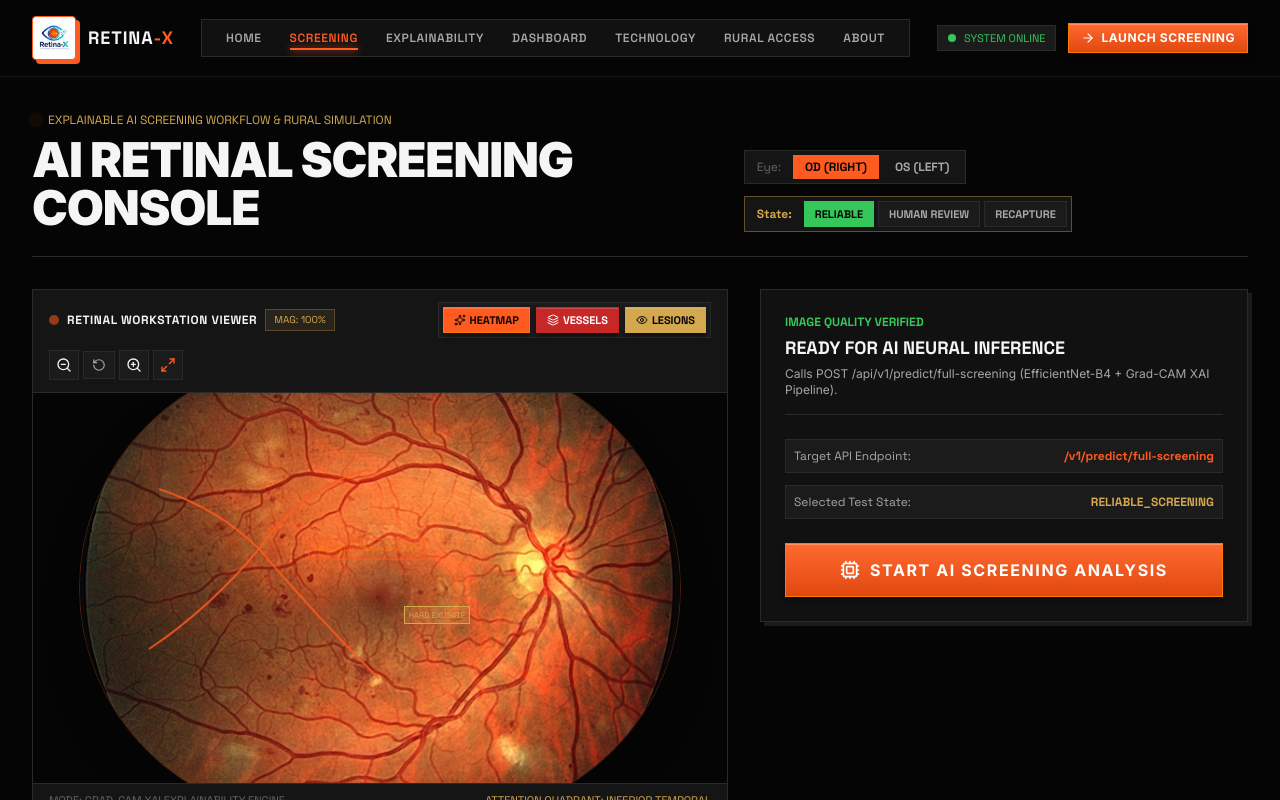
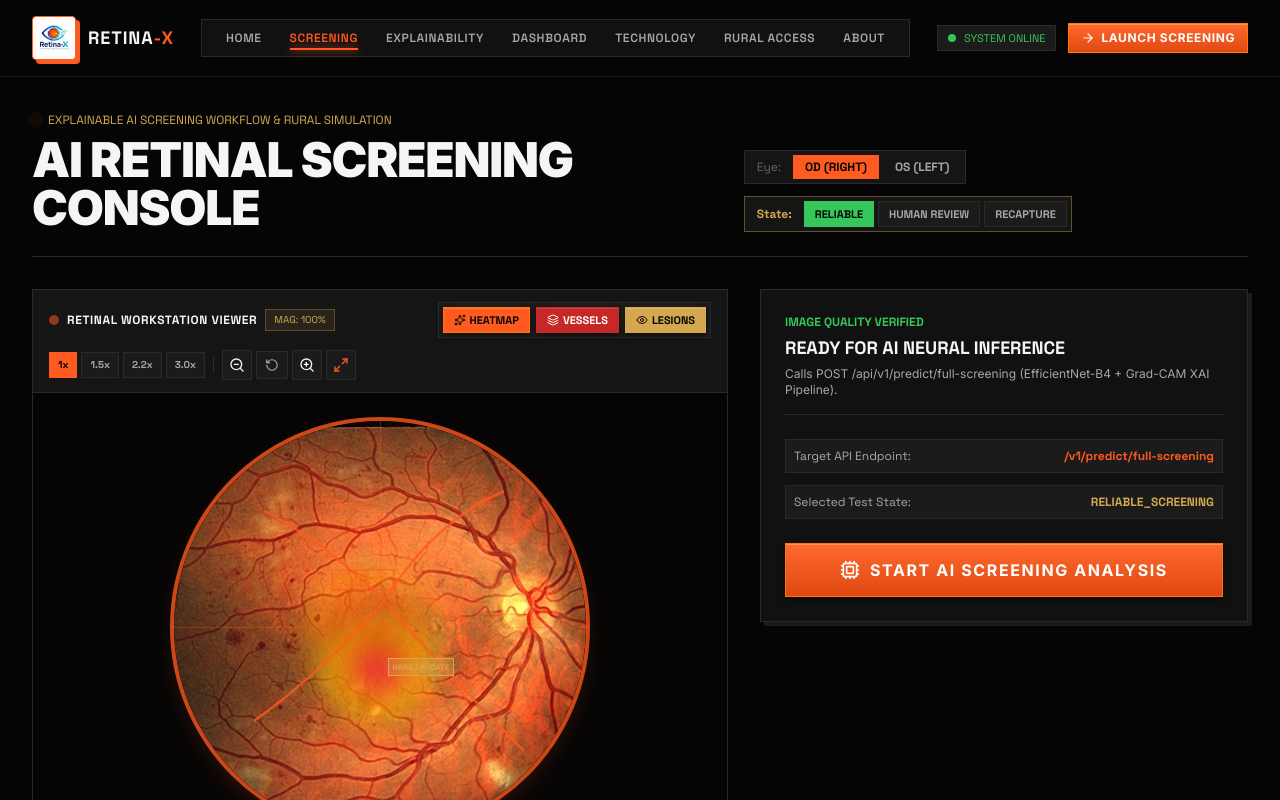
Before and after one commit to dhyaneshdhyanesh739-ship-it/Retinal-Diabetes, a React (Vite) app in the folder client/: page /screening in a window 1280 px wide. Both pictures are taken after a click on the button "Sample 1: Moderate DR (Lesions)". Shown: the top 800 px of the page. Built offline with nearby package versions, Linux system fonts and the light colour scheme.

Commit message:
Fix oval shape distortion and implement interactive zoom & pan in Retinal Workstation Viewer

```diff
--- a/client/src/components/screening/ImageViewer.tsx
+++ b/client/src/components/screening/ImageViewer.tsx
@@ -1,6 +1,5 @@
 import React, { useState } from 'react';
-import { ZoomIn, ZoomOut, RotateCcw, Maximize2, Layers, Eye, Sparkles, Sliders, Shield } from 'lucide-react';
-import { Button } from '../common/Button';
+import { ZoomIn, ZoomOut, RotateCcw, Maximize2, Layers, Eye, Sparkles, RefreshCw } from 'lucide-react';
 
 interface ImageViewerProps {
   imageSrc: string;
@@ -16,17 +15,69 @@ export const ImageViewer: React.FC<ImageViewerProps> = ({
   showLesions = true,
 }) => {
   const [zoom, setZoom] = useState(1);
+  const [pan, setPan] = useState({ x: 0, y: 0 });
+  const [isDragging, setIsDragging] = useState(false);
+  const [dragStart, setDragStart] = useState({ x: 0, y: 0 });
+
   const [activeHeatmap, setActiveHeatmap] = useState(heatmapOverlay);
   const [activeVessels, setActiveVessels] = useState(showVessels);
   const [activeLesions, setActiveLesions] = useState(showLesions);
   const [isFullscreen, setIsFullscreen] = useState(false);
 
-  const handleZoomIn = () => setZoom((prev) => Math.min(prev + 0.25, 3));
-  const handleZoomOut = () => setZoom((prev) => Math.max(prev - 0.25, 0.75));
-  const handleReset = () => setZoom(1);
+  // Zoom Handler Functions
+  const handleZoomIn = () => {
+    setZoom((prev) => Math.min(prev + 0.35, 3.5));
+  };
+
+  const handleZoomOut = () => {
+    setZoom((prev) => {
+      const next = Math.max(prev - 0.35, 1);
+      if (next === 1) setPan({ x: 0, y: 0 });
+      return next;
+    });
+  };
+
+  const handleReset = () => {
+    setZoom(1);
+    setPan({ x: 0, y: 0 });
+  };
+
+  const setPresetZoom = (val: number) => {
+    setZoom(val);
+    if (val === 1) setPan({ x: 0, y: 0 });
+  };
+
+  // Mouse Drag / Pan Handlers
+  const handleMouseDown = (e: React.MouseEvent) => {
+    if (zoom > 1) {
+      setIsDragging(true);
+      setDragStart({ x: e.clientX - pan.x, y: e.clientY - pan.y });
+    }
+  };
+
+  const handleMouseMove = (e: React.MouseEvent) => {
+    if (isDragging && zoom > 1) {
+      setPan({
+        x: e.clientX - dragStart.x,
+        y: e.clientY - dragStart.y,
+      });
+    }
+  };
+
+  const handleMouseUp = () => setIsDragging(false);
+
+  // Wheel Zoom
+  const handleWheel = (e: React.WheelEvent) => {
+    e.preventDefault();
+    if (e.deltaY < 0) {
+      handleZoomIn();
+    } else {
+      handleZoomOut();
+    }
+  };
 
   return (
-    <div className={`relative bg-bg-darkest border border-surface-border overflow-hidden skeo-panel flex flex-col ${isFullscreen ? 'fixed inset-0 z-50 p-4' : 'w-full'}`}>
+    <div className={`relative bg-bg-darkest border border-surface-border overflow-hidden flex flex-col ${isFullscreen ? 'fixed inset-0 z-50 p-4' : 'w-full'}`}>
 
       {/* Top Equipment Header Controls Bar */}
       <div className="flex flex-wrap items-center justify-between gap-3 px-4 py-3 bg-surface-1 border-b border-surface-border font-mono text-xs">
@@ -40,11 +91,11 @@ export const ImageViewer: React.FC<ImageViewerProps> = ({
           </span>
         </div>
 
-        {/* Tactile Skeuomorphic Toggles */}
+        {/* Tactile Skeuomorphic Layer Toggles */}
         <div className="flex items-center gap-1.5 bg-surface-2 p-1 border border-surface-border">
           <button
             onClick={() => setActiveHeatmap(!activeHeatmap)}
-            className={`px-2.5 py-1 text-[11px] font-bold uppercase transition-all flex items-center gap-1 border ${
+            className={`px-2.5 py-1 text-[11px] font-bold uppercase transition-all flex items-center gap-1 border cursor-pointer ${
               activeHeatmap
                 ? 'bg-accent-orange text-bg-darkest border-accent-bright shadow-skeuo-btn'
                 : 'bg-surface-3 text-text-secondary border-surface-border hover:text-text-primary'
@@ -55,7 +106,7 @@ export const ImageViewer: React.FC<ImageViewerProps> = ({
 
           <button
             onClick={() => setActiveVessels(!activeVessels)}
-            className={`px-2.5 py-1 text-[11px] font-bold uppercase transition-all flex items-center gap-1 border ${
+            className={`px-2.5 py-1 text-[11px] font-bold uppercase transition-all flex items-center gap-1 border cursor-pointer ${
               activeVessels
                 ? 'bg-accent-crimson text-white border-accent-crimson shadow-skeuo-btn'
                 : 'bg-surface-3 text-text-secondary border-surface-border hover:text-text-primary'
@@ -66,7 +117,7 @@ export const ImageViewer: React.FC<ImageViewerProps> = ({
 
           <button
             onClick={() => setActiveLesions(!activeLesions)}
-            className={`px-2.5 py-1 text-[11px] font-bold uppercase transition-all flex items-center gap-1 border ${
+            className={`px-2.5 py-1 text-[11px] font-bold uppercase transition-all flex items-center gap-1 border cursor-pointer ${
               activeLesions
                 ? 'bg-accent-gold text-bg-darkest border-accent-gold shadow-skeuo-btn'
                 : 'bg-surface-3 text-text-secondary border-surface-border hover:text-text-primary'
@@ -76,69 +127,116 @@ export const ImageViewer: React.FC<ImageViewerProps> = ({
           </button>
         </div>
 
-        {/* Zoom Controls */}
+        {/* Zoom & Magnification Controls */}
         <div className="flex items-center gap-1">
+          {/* Quick Preset Badges */}
+          <button
+            onClick={() => setPresetZoom(1)}
+            className={`px-2 py-1 border text-[10px] font-bold transition-all cursor-pointer ${zoom === 1 ? 'bg-accent-orange text-bg-darkest border-accent-orange' : 'bg-surface-2 text-text-secondary border-surface-border hover:text-text-primary'}`}
+          >
+            1x
+          </button>
+          <button
+            onClick={() => setPresetZoom(1.5)}
+            className={`px-2 py-1 border text-[10px] font-bold transition-all cursor-pointer ${zoom === 1.5 ? 'bg-accent-orange text-bg-darkest border-accent-orange' : 'bg-surface-2 text-text-secondary border-surface-border hover:text-text-primary'}`}
+          >
+            1.5x
+          </button>
+          <button
+            onClick={() => setPresetZoom(2.2)}
+            className={`px-2 py-1 border text-[10px] font-bold transition-all cursor-pointer ${zoom === 2.2 ? 'bg-accent-orange text-bg-darkest border-accent-orange' : 'bg-surface-2 text-text-secondary border-surface-border hover:text-text-primary'}`}
+          >
+            2.2x
+          </button>
+          <button
+            onClick={() => setPresetZoom(3.0)}
+            className={`px-2 py-1 border text-[10px] font-bold transition-all cursor-pointer ${zoom === 3.0 ? 'bg-accent-orange text-bg-darkest border-accent-orange' : 'bg-surface-2 text-text-secondary border-surface-border hover:text-text-primary'}`}
+          >
+            3.0x
+          </button>
+
+          <div className="w-px h-4 bg-surface-border mx-1" />
+
           <button
             onClick={handleZoomOut}
-            className="p-1.5 bg-surface-2 hover:bg-surface-3 border border-surface-border text-text-primary"
+            className="p-1.5 bg-surface-2 hover:bg-surface-3 border border-surface-border text-text-primary active:scale-95 cursor-pointer"
             title="Zoom Out"
           >
             <ZoomOut className="w-4 h-4" />
           </button>
           <button
             onClick={handleReset}
-            className="px-2 py-1.5 bg-surface-2 hover:bg-surface-3 border border-surface-border text-text-secondary font-mono text-[11px]"
-            title="Reset Zoom"
+            className="px-2 py-1.5 bg-surface-2 hover:bg-surface-3 border border-surface-border text-text-secondary font-mono text-[11px] active:scale-95 cursor-pointer"
+            title="Reset Zoom & Position"
           >
             <RotateCcw className="w-3.5 h-3.5" />
           </button>
           <button
             onClick={handleZoomIn}
-            className="p-1.5 bg-surface-2 hover:bg-surface-3 border border-surface-border text-text-primary"
+            className="p-1.5 bg-surface-2 hover:bg-surface-3 border border-surface-border text-text-primary active:scale-95 cursor-pointer"
             title="Zoom In"
           >
             <ZoomIn className="w-4 h-4" />
           </button>
           <button
             onClick={() => setIsFullscreen(!isFullscreen)}
-            className="p-1.5 bg-surface-2 hover:bg-surface-3 border border-surface-border text-accent-orange"
-            title="Toggle Fullscreen"
+            className="p-1.5 bg-surface-2 hover:bg-surface-3 border border-surface-border text-accent-orange active:scale-95 cursor-pointer"
+            title="Toggle Fullscreen View"
           >
             <Maximize2 className="w-4 h-4" />
           </button>
         </div>
       </div>
 
-      {/* Main Image Canvas Viewport */}
-      <div className="relative w-full aspect-video min-h-[380px] max-h-[580px] bg-bg-darkest flex items-center justify-center overflow-hidden p-4">
+      {/* Main Workstation Viewport Canvas */}
+      <div
+        className="relative w-full min-h-[420px] max-h-[620px] bg-bg-darkest flex items-center justify-center overflow-hidden p-6 select-none"
+        onWheel={handleWheel}
+        onMouseDown={handleMouseDown}
+        onMouseMove={handleMouseMove}
+        onMouseUp={handleMouseUp}
+        onMouseLeave={handleMouseUp}
+      >
 
-        {/* Retinal Fundus Container */}
+        {/* Enforced 1:1 Circular Fundus Lens Container (Prevents Oval Distortion for any uploaded aspect ratio) */}
+        <div className={`relative w-[360px] h-[360px] sm:w-[420px] sm:h-[420px] aspect-square rounded-full border-4 border-accent-orange/80 shadow-royal overflow-hidden bg-black flex items-center justify-center transition-transform duration-150 ${zoom > 1 ? 'cursor-grab active:cursor-grabbing' : ''}`}>
+
+          {/* Scalable & Pannable Retinal Image Wrapper */}
           <div
-          className="relative transition-transform duration-200 ease-out flex items-center justify-center max-w-full max-h-full"
-          style={{ transform: `scale(${zoom})` }}
+            className="relative w-full h-full flex items-center justify-center transition-transform duration-100 ease-out"
+            style={{
+              transform: `scale(${zoom}) translate(${pan.x / zoom}px, ${pan.y / zoom}px)`,
+            }}
           >
+            {/* Fundus Scan Image fitted inside perfect 1:1 circular lens */}
             <img
               src={imageSrc}
               alt="Retinal Fundus Scan"
-            className="max-h-[460px] object-contain border border-accent-orange/30 shadow-2xl rounded-full"
+              className="w-full h-full object-cover rounded-full pointer-events-none"
             />
 
-          {/* Grad-CAM Heatmap Layer */}
+            {/* Multi-spectral Grad-CAM Heatmap Layer */}
             {activeHeatmap && (
-            <div className="absolute inset-0 rounded-full pointer-events-none mix-blend-screen opacity-75 transition-opacity duration-300">
-              <div className="absolute top-[38%] left-[40%] w-32 h-32 rounded-full bg-radial from-accent-orange via-accent-crimson/70 to-transparent blur-md animate-pulse" />
-              <div className="absolute top-[28%] left-[30%] w-20 h-20 rounded-full bg-radial from-accent-bright via-accent-gold/50 to-transparent blur-sm" />
+              <div className="absolute inset-0 rounded-full pointer-events-none transition-opacity duration-300 opacity-85">
+                <div
+                  className="absolute top-[34%] left-[30%] w-36 h-36 rounded-full blur-md animate-pulse"
+                  style={{ background: 'radial-gradient(circle, rgba(255, 0, 0, 0.95) 0%, rgba(255, 100, 0, 0.85) 35%, rgba(255, 210, 0, 0.65) 60%, rgba(0, 220, 255, 0.3) 80%, transparent 100%)' }}
+                />
+                <div
+                  className="absolute bottom-[26%] left-[36%] w-28 h-28 rounded-full blur-md"
+                  style={{ background: 'radial-gradient(circle, rgba(255, 0, 85, 0.95) 0%, rgba(255, 140, 0, 0.8) 40%, rgba(255, 230, 0, 0.6) 65%, transparent 85%)' }}
+                />
               </div>
             )}
 
             {/* Blood Vessels Highlighting Overlay */}
             {activeVessels && (
               <svg className="absolute inset-0 w-full h-full pointer-events-none opacity-80">
-              <g stroke="#FF5A1F" strokeWidth="2" fill="none">
-                <path d="M 180 140 Q 140 100 80 80" />
-                <path d="M 180 140 Q 220 80 290 60" />
-                <path d="M 180 140 Q 130 200 70 240" />
-                <path d="M 180 140 Q 240 210 300 270" />
+                <g stroke="#FF5A1F" strokeWidth="2.5" fill="none">
+                  <path d="M 210 180 Q 150 120 90 90" />
+                  <path d="M 210 180 Q 260 100 330 70" />
+                  <path d="M 210 180 Q 150 250 80 300" />
+                  <path d="M 210 180 Q 280 260 350 330" />
                 </g>
               </svg>
             )}
@@ -146,22 +244,33 @@ export const ImageViewer: React.FC<ImageViewerProps> = ({
             {/* Detected Lesions Callout Overlays */}
             {activeLesions && (
               <>
-              <div className="absolute top-[36%] left-[38%] border-2 border-accent-orange bg-accent-orange/20 px-1.5 py-0.5 text-[9px] font-mono font-bold text-accent-bright animate-pulse">
-                MA-1 (Confidence 94%)
+                <div className="absolute top-[36%] left-[38%] border-2 border-accent-orange bg-accent-orange/30 px-1.5 py-0.5 text-[9px] font-mono font-bold text-accent-bright animate-pulse pointer-events-none">
+                  MA-1 (94%)
                 </div>
-              <div className="absolute bottom-[40%] right-[35%] border border-accent-gold bg-accent-gold/20 px-1 py-0.5 text-[8px] font-mono text-accent-gold">
+                <div className="absolute bottom-[38%] right-[32%] border border-accent-gold bg-accent-gold/30 px-1 py-0.5 text-[8px] font-mono font-bold text-accent-gold pointer-events-none">
                   HARD EXUDATE
                 </div>
               </>
             )}
           </div>
 
+          {/* Focal Crosshairs HUD Overlay */}
+          <div className="absolute inset-0 pointer-events-none flex items-center justify-center opacity-30">
+            <div className="w-full h-[1px] bg-accent-orange" />
+            <div className="h-full w-[1px] bg-accent-orange absolute" />
+          </div>
+
+        </div>
+
       </div>
 
       {/* Footer Info HUD */}
       <div className="px-4 py-2 bg-surface-1 border-t border-surface-border font-mono text-[11px] text-text-muted flex items-center justify-between">
-        <span>MODE: GRAD-CAM XAI EXPLAINABILITY ENGINE</span>
-        <span className="text-accent-gold">ATTENTION QUADRANT: INFERIOR TEMPORAL</span>
+        <span className="flex items-center gap-1.5">
+          <span className="w-2 h-2 rounded-full bg-accent-orange" />
+          CANVAS: 1:1 CIRCULAR FUNDUS LENS • {zoom > 1 ? 'DRAG TO PAN SCAN' : 'READY'}
+        </span>
+        <span className="text-accent-gold font-bold">MAGNIFICATION: {Math.round(zoom * 100)}%</span>
       </div>
 
     </div>
```
Lines whose indentation alone changed are shown as unchanged.
